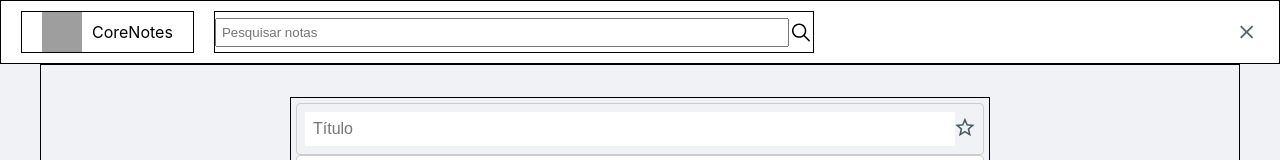
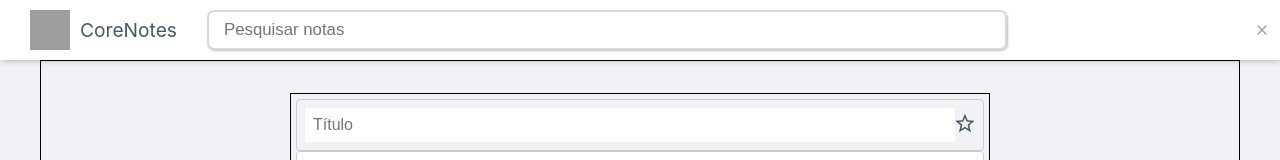
Before and after one commit to edsuuu/corelab-project-challenge, a React (Vite) app in the folder front-corelab/: page / in a window 1280 px wide. Shown: the top 160 px of the page. Built offline with nearby package versions, Linux system fonts and the light colour scheme; no server answers; grey boxes are pictures that could not be loaded; some icons are missing.

Commit message:
Update componente navigation

```diff
--- a/front-corelab/src/components/Navigation/index.tsx
+++ b/front-corelab/src/components/Navigation/index.tsx
@@ -1,13 +1,27 @@
 import { Navbar, LogoContainer, CampoPesquisa, LeftContent, CLose } from './styled';
-import { IoIosSearch } from 'react-icons/io';
-import React from 'react';
-import IconClose from '../../assets/IconClose';
+import React, { useState } from 'react';
+
+import { IoMdClose } from 'react-icons/io';
+import IconSearch from '../../assets/IconSearch';
+import styled from 'styled-components';
 
 interface INavigation {
     pesquisarTask: (searchTerm: string) => void;
 }
 
+export const IconClose = styled(IoMdClose)`
+    color: #9e9e9e;
+    cursor: pointer;
+`;
+
 const Navigation: React.FC<INavigation> = ({ pesquisarTask }) => {
+    const [inputPesquisa, setInputPesquisa] = useState('');
+
+    const clearInput = (): void => {
+        setInputPesquisa('');
+        pesquisarTask('');
+    };
+
     return (
         <Navbar>
             <LeftContent>
@@ -19,10 +33,19 @@ const Navigation: React.FC<INavigation> = ({ pesquisarTask }) => {
                     <p>CoreNotes</p>
                 </LogoContainer>
                 <CampoPesquisa>
-                    <input type="text" placeholder="Pesquisar notas" onChange={(e) => pesquisarTask(e.target.value)} />
-                    <IoIosSearch size={25} />
+                    <input
+                        type="text"
+                        value={inputPesquisa}
+                        placeholder="Pesquisar notas"
+                        onChange={(e) => {
+                            setInputPesquisa(e.target.value);
+                            pesquisarTask(e.target.value);
+                        }}
+                    />
+                    {inputPesquisa ? <IconClose onClick={clearInput} /> : <IconSearch />}
                 </CampoPesquisa>
             </LeftContent>
+
             <CLose>
                 <IconClose />
             </CLose>
--- a/front-corelab/src/components/Navigation/styled.tsx
+++ b/front-corelab/src/components/Navigation/styled.tsx
@@ -1,13 +1,15 @@
 import styled from 'styled-components';
 
 export const Navbar = styled.nav`
+    width: 100%;
     @import url('https://fonts.googleapis.com/css2?family=Inter:ital,opsz,wght@0,14..32,100..900;1,14..32,100..900&display=swap');
     font-family: 'Inter', sans-serif;
-    border: 1px solid black;
+    box-shadow: 1px 1px 6px rgba(0, 0, 0, 0.25);
     display: flex;
+    gap: 5px;
     justify-content: space-between;
     background-color: #ffffff;
-    padding: 10px 20px;
+    padding: 10px;
 `;
 
 export const LogoContainer = styled.div`
@@ -15,32 +17,52 @@ export const LogoContainer = styled.div`
     align-items: center;
     justify-content: center;
     gap: 10px;
-    border: 1px solid black;
     padding: 0 20px;
-
     img {
         width: 40px;
         height: 40px;
+    }
+    p {
+        font-size: 1.2rem;
+        color: #455a64;
+    }
+    @media (max-width: 768px) {
+        padding: 0;
+        padding-right: 5px;
     }
 `;
 
 export const CampoPesquisa = styled.div`
     display: flex;
     align-items: center;
-    justify-content: center;
-    border: 1px solid black;
-    width: 600px;
+    max-width: 800px;
+    width: 100%;
+    font-family: 'Inter', sans-serif;
+    border: 2px solid #d9d9d9;
+    border-radius: 7px;
+    padding: 0 5px;
+    margin-right: 5px;
+    margin-left: 10px;
+    box-shadow: 1px 1px 2px rgba(0, 0, 0, 0.25);
     input {
+        padding-left: 10px;
+        font-size: 1.05rem;
         width: 100%;
-
-        padding: 5px;
+        border: none;
+        outline: none;
+    }
+    svg {
+        background-color: white;
+        width: 25px;
+        height: auto;
     }
 `;
 
 export const LeftContent = styled.div`
+    width: 100%;
     display: flex;
     flex-direction: row;
-    gap: 20px;
+    gap: 0px;
 `;
 
 export const CLose = styled.div`
```
